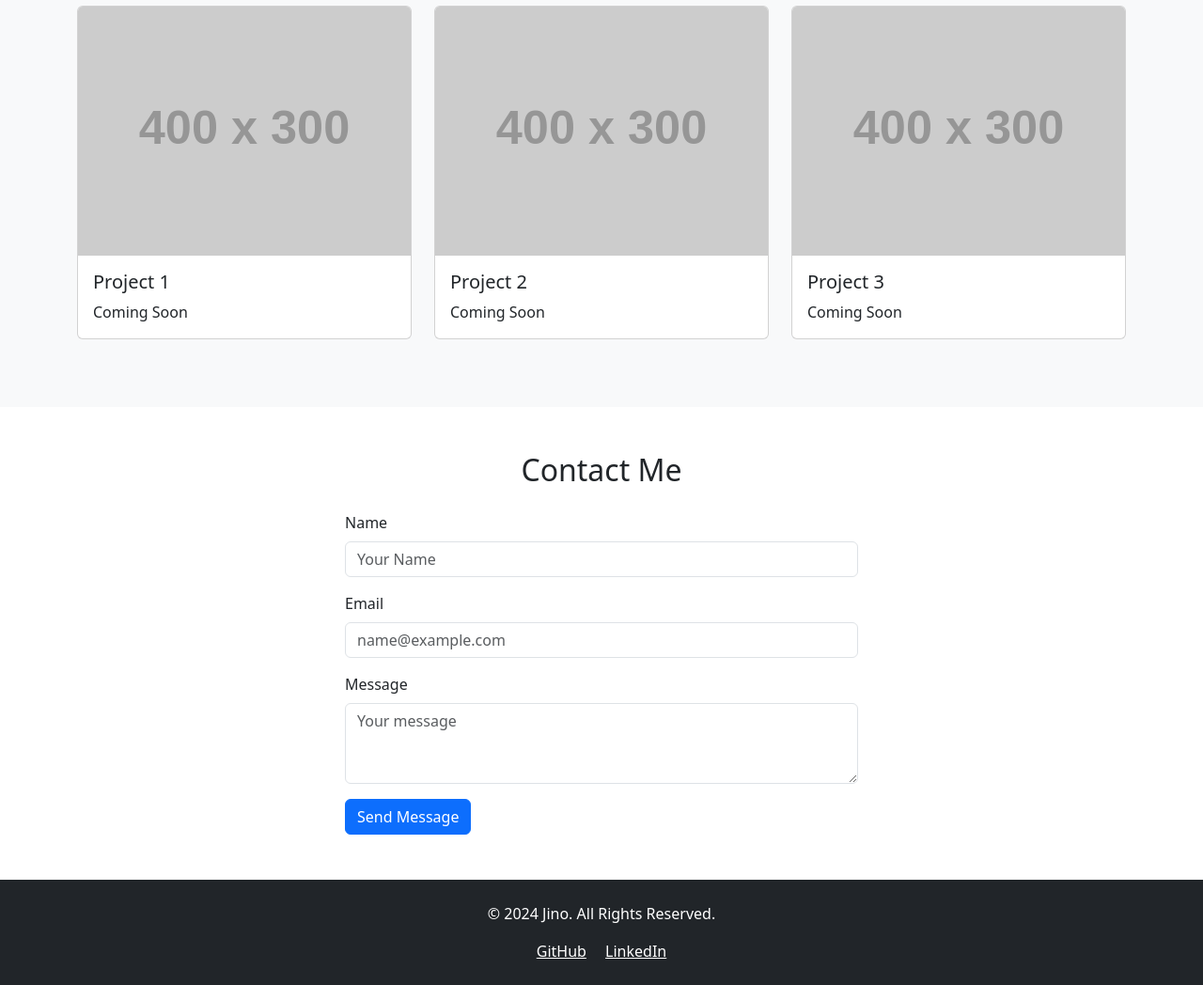
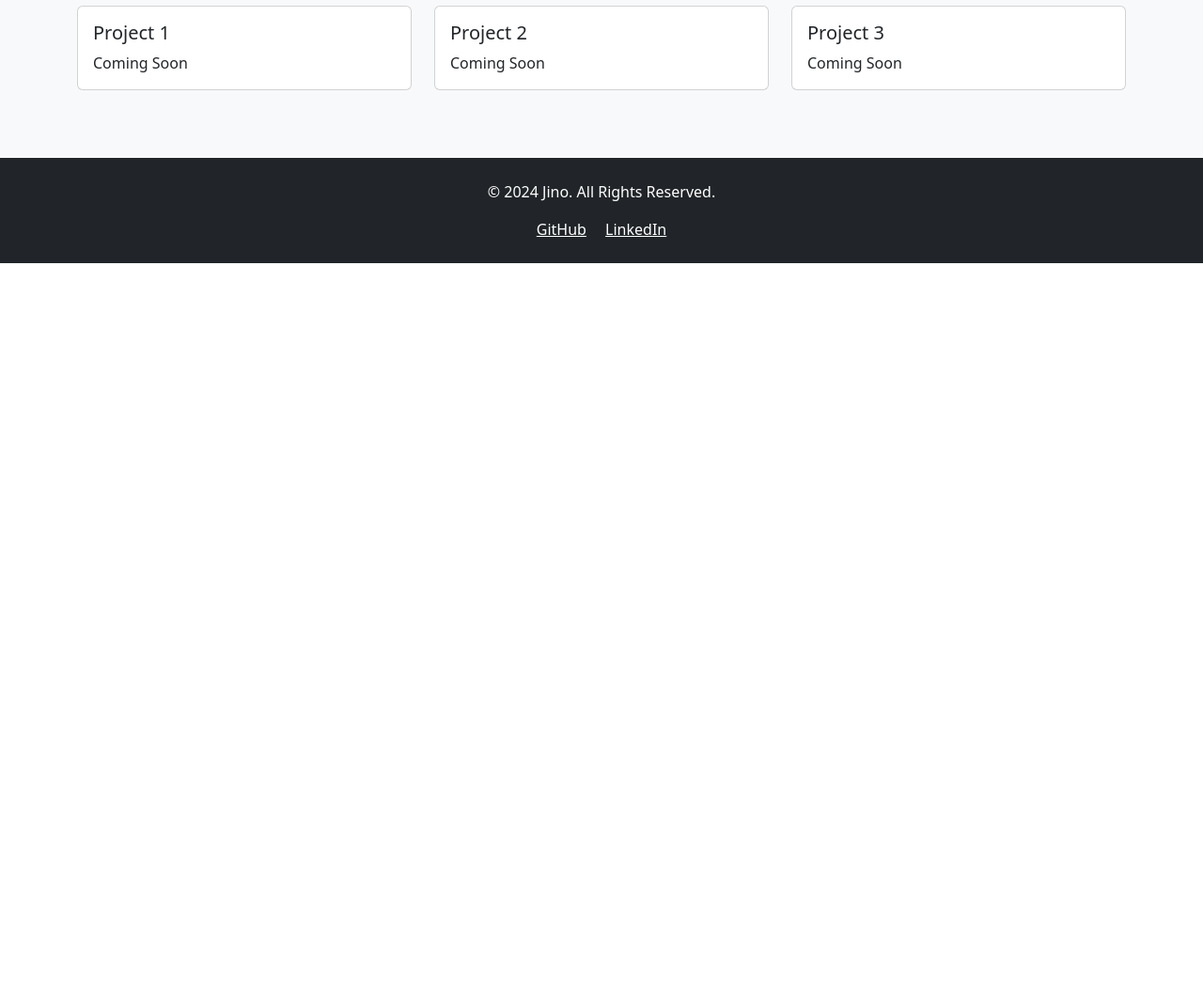
Before and after one commit to 128BitWindows/jino-web, a website: page index.html in a window 1280 px wide. Shown: the part 676-1724 px from the top of the page at 94% size. After the commit the page ends 956 px from the top, so only its background shows below. Drawn offline with nearby package versions, Linux system fonts and the light colour scheme; placeholder pictures from the web are drawn by us.

Commit message:
adjusting text to home page

```diff
--- a/index.html
+++ b/index.html
@@ -3,7 +3,7 @@
 <head>
     <meta charset="utf-8">
     <meta name="viewport" content="width=device-width, initial-scale=1">
-    <title>Home - My Portfolio</title>
+    <title>Home - Jino Web</title>
     <link rel="stylesheet" href="https://cdn.jsdelivr.net/npm/bootstrap@5.3.0/dist/css/bootstrap.min.css">
     <link rel="stylesheet" href="css/styles.css">
 </head>
@@ -38,7 +38,7 @@
     <section class="bg-light text-center py-5">
         <div class="container">
             <h1 class="display-4">Hello, I'm Jino</h1>
-            <p class="lead">Something something. Intro here idk. Server systems developer cool kid.</p>
+            <p class="lead">Server Systems Engineer and Developer</p>
             <a href="#portfolio" class="btn btn-primary btn-lg mt-3">View My Work</a>
         </div>
     </section>
@@ -47,7 +47,7 @@
     <section id="about" class="py-5">
         <div class="container">
             <h2 class="text-center">About Me</h2>
-            <p class="lead text-center mt-4">I am a software engineer with experience in building server-side applications, front-end design, and working with modern technologies such as TypeScript, C#, and MVC.</p>
+            <p class="lead text-center mt-4">I am an engineer with experience in building server-side applications, front-end design, and working with modern technologies such as TypeScript, C#, and MVC.</p>
         </div>
     </section>
 
@@ -59,7 +59,6 @@
                 <div class="col-md-4">
                     <a href="pizza.html" class="text-decoration-none">
                         <div class="card mb-4">
-                            <img src="https://via.placeholder.com/400x300" class="card-img-top" alt="Project 1">
                             <div class="card-body">
                                 <h5 class="card-title">Project 1</h5>
                                 <p class="card-text">Coming Soon</p>
@@ -69,7 +68,6 @@
                 </div>
                 <div class="col-md-4">
                     <div class="card mb-4">
-                        <img src="https://via.placeholder.com/400x300" class="card-img-top" alt="Project 2">
                         <div class="card-body">
                             <h5 class="card-title">Project 2</h5>
                             <p class="card-text">Coming Soon</p>
@@ -78,38 +76,11 @@
                 </div>
                 <div class="col-md-4">
                     <div class="card mb-4">
-                        <img src="https://via.placeholder.com/400x300" class="card-img-top" alt="Project 3">
                         <div class="card-body">
                             <h5 class="card-title">Project 3</h5>
                             <p class="card-text">Coming Soon</p>
                         </div>
                     </div>
-                </div>
-            </div>
-        </div>
-    </section>
-
-    <!-- Contact Section -->
-    <section id="contact" class="py-5">
-        <div class="container">
-            <h2 class="text-center">Contact Me</h2>
-            <div class="row justify-content-center mt-4">
-                <div class="col-md-6">
-                    <form>
-                        <div class="mb-3">
-                            <label for="name" class="form-label">Name</label>
-                            <input type="text" class="form-control" id="name" placeholder="Your Name">
-                        </div>
-                        <div class="mb-3">
-                            <label for="email" class="form-label">Email</label>
-                            <input type="email" class="form-control" id="email" placeholder="name@example.com">
-                        </div>
-                        <div class="mb-3">
-                            <label for="message" class="form-label">Message</label>
-                            <textarea class="form-control" id="message" rows="3" placeholder="Your message"></textarea>
-                        </div>
-                        <button type="submit" class="btn btn-primary">Send Message</button>
-                    </form>
                 </div>
             </div>
         </div>
--- a/package.json
+++ b/package.json
@@ -5,7 +5,7 @@
   "scripts": {
     "test": "echo \"Error: no test specified\" && exit 1",
     "start": "tsc && node dist/index.js",
-    "build": "tsc && npx cpx \"*.html\" dist/"
+    "build": "tsc && npx cpx \"*.html\" dist/ && npx cpx \"styles.css\" dist/"
   },
   "author": "",
   "license": "ISC",
```
